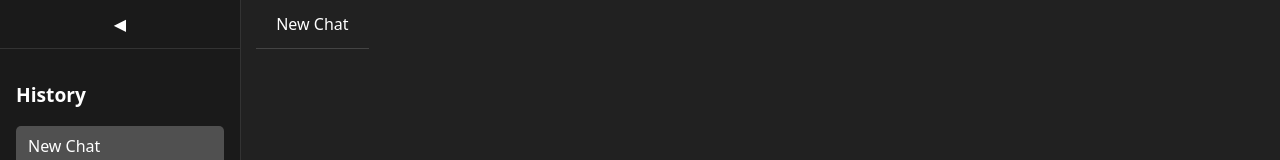
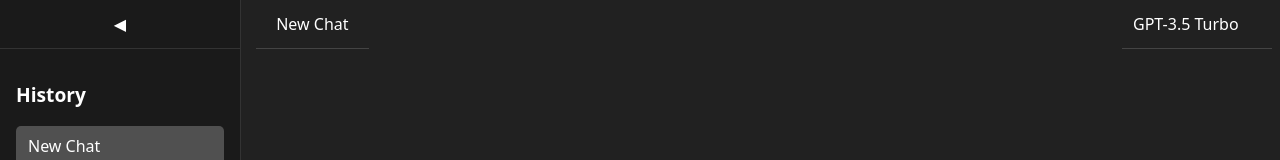
Before and after one commit to valaises/llm-chat, a React (Vite) app: page / in a window 1280 px wide. Shown: the top 160 px of the page. Built offline with nearby package versions, Linux system fonts and the light colour scheme.

Commit message:
added model selector

```diff
--- a/src/components/Chat.css
+++ b/src/components/Chat.css
@@ -1,3 +1,9 @@
+.model-selector-container {
+  position: absolute;
+  top: 16px;
+  right: 16px;
+  z-index: 100;
+}
 .scrollable-content {
   flex: 1;
   overflow-y: auto;
--- a/src/components/Chat.tsx
+++ b/src/components/Chat.tsx
@@ -1,4 +1,5 @@
 import React, { useState, useEffect } from 'react';
+import { ModelSelector } from './ModelSelector';
 import './Chat.css';
 
 interface Message {
@@ -23,6 +24,7 @@ interface ChatProps {
 
 export const Chat: React.FC<ChatProps> = ({ sidebarOpen, currentChat, currentChatId, chats, setChats }) => {
   const [inputText, setInputText] = useState('');
+  const [selectedModel, setSelectedModel] = useState('gpt-3.5-turbo');
   const chatWindowRef = React.useRef<HTMLDivElement>(null);
   const textareaRef = React.useRef<HTMLTextAreaElement>(null);
 
@@ -60,7 +62,7 @@ export const Chat: React.FC<ChatProps> = ({ sidebarOpen, currentChat, currentCha
     setTimeout(() => {
       const aiMessage: Message = {
         id: Date.now() + 1,
-        text: "This is a sample response from the AI model.",
+        text: `This is a sample response from the ${selectedModel} model.`,
         isUser: false,
       };
       setChats(prev => prev.map(chat =>
@@ -96,6 +98,12 @@ export const Chat: React.FC<ChatProps> = ({ sidebarOpen, currentChat, currentCha
 
   return (
     <div className={`main-content ${sidebarOpen ? 'sidebar-open' : 'sidebar-closed'}`}>
+      <div className="model-selector-container">
+        <ModelSelector
+          selectedModel={selectedModel}
+          onModelSelect={setSelectedModel}
+        />
+      </div>
       <div className="chat-container">
         <div className="scrollable-content" ref={chatWindowRef}>
           <div className="chat-window">
--- /dev/null
+++ b/src/components/ModelSelector.css
@@ -0,0 +1,53 @@
+.model-selector {
+  position: fixed; /* Changed to fixed */
+  top: 0; /* Set to 0 to stick to the top */
+  right: 0.5rem; /* Keep the right offset */
+  z-index: 100; /* Ensure it appears above other elements */
+  height: 3rem; /* Keep the height */
+  border-bottom: 1px solid #444; /* Keep the border */
+}
+
+.model-selector-button {
+  background: none; /* Keep background none */
+  color: #ffffff;
+  border-radius: 0; /* Keep border radius */
+  cursor: pointer;
+  font-size: 16px; /* Keep font size */
+  height: 100%;
+  width: 100%;
+  min-width: 150px;
+  text-align: left;
+  padding: 10px; /* Keep padding */
+}
+
+.model-selector-button:hover {
+  border-bottom-color: #4a9eff; /* Keep hover effect */
+  outline: none; /* Remove outline on hover */
+}
+
+.model-dropdown {
+  position: absolute;
+  top: 100%;
+  left: 0;
+  right: 0;
+  background-color: #2c2c2c;
+  border: 1px solid #404040;
+  border-radius: 6px;
+  margin-top: 4px;
+  overflow: hidden;
+}
+
+.model-option {
+  padding: 8px 16px;
+  cursor: pointer;
+  color: #ffffff;
+  font-size: 14px;
+}
+
+.model-option:hover {
+  background-color: #363636;
+}
+
+.model-option.selected {
+  background-color: #404040;
+}
--- /dev/null
+++ b/src/components/ModelSelector.tsx
@@ -0,0 +1,61 @@
+import React, { useState, useRef, useEffect } from 'react';
+import './ModelSelector.css';
+
+interface Model {
+  id: string;
+  name: string;
+}
+
+interface ModelSelectorProps {
+  selectedModel: string;
+  onModelSelect: (modelId: string) => void;
+}
+
+export const ModelSelector: React.FC<ModelSelectorProps> = ({ selectedModel, onModelSelect }) => {
+  const [isOpen, setIsOpen] = useState(false);
+  const dropdownRef = useRef<HTMLDivElement>(null);
+
+  const models: Model[] = [
+    { id: 'gpt-4', name: 'GPT-4' },
+    { id: 'gpt-3.5-turbo', name: 'GPT-3.5 Turbo' }
+  ];
+
+  useEffect(() => {
+    const handleClickOutside = (event: MouseEvent) => {
+      if (dropdownRef.current && !dropdownRef.current.contains(event.target as Node)) {
+        setIsOpen(false);
+      }
+    };
+
+    document.addEventListener('mousedown', handleClickOutside);
+    return () => document.removeEventListener('mousedown', handleClickOutside);
+  }, []);
+
+  const handleModelSelect = (modelId: string) => {
+    onModelSelect(modelId);
+    setIsOpen(false);
+  };
+
+  const currentModel = models.find(model => model.id === selectedModel)?.name || 'Select Model';
+
+  return (
+    <div className="model-selector" ref={dropdownRef}>
+      <button className="model-selector-button" onClick={() => setIsOpen(!isOpen)}>
+        {currentModel}
+      </button>
+      {isOpen && (
+        <div className="model-dropdown">
+          {models.map(model => (
+            <div
+              key={model.id}
+              className={`model-option ${selectedModel === model.id ? 'selected' : ''}`}
+              onClick={() => handleModelSelect(model.id)}
+            >
+              {model.name}
+            </div>
+          ))}
+        </div>
+      )}
+    </div>
+  );
+};
```
